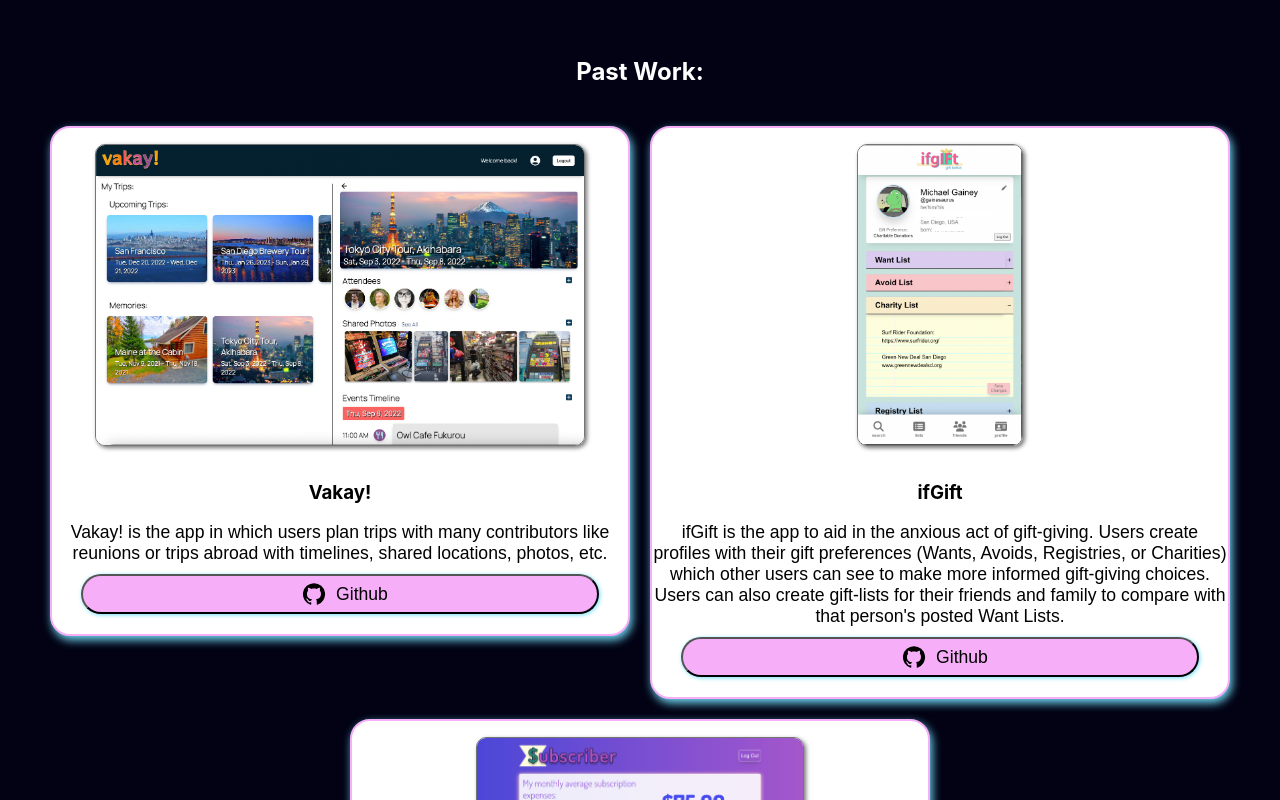
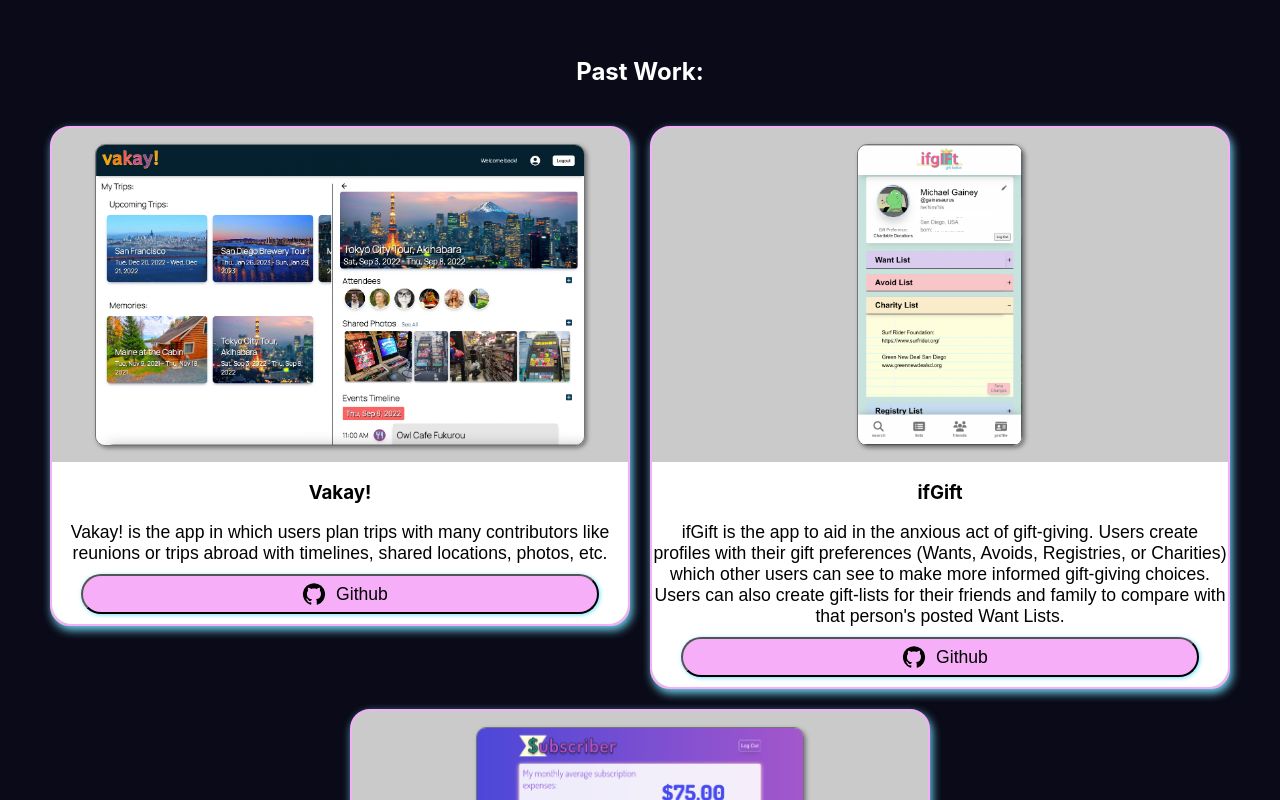
Before and after one commit to gainesaurus/portfolio, a React (Create React App) app: page / in a window 1280 px wide. Shown: the part 700-1500 px from the top of the page. Built offline with nearby package versions, Linux system fonts and the light colour scheme.

Commit message:
update project list styling

```diff
--- a/src/Components/Navbar.module.css
+++ b/src/Components/Navbar.module.css
@@ -6,7 +6,7 @@
   align-items: center;
   border-bottom: 1px solid var(--nav);
   box-shadow: 0 1px 4px var(--nav);
-  background-color: #020214;
+  background-color: #0a0a18;
   color: white;
   margin: 0;
   padding: 0;
--- a/src/Components/ProjectList.module.css
+++ b/src/Components/ProjectList.module.css
@@ -27,7 +27,7 @@
   flex-direction: column;
   justify-content: flex-start;
   align-items: center;
-  background-color: white;
+  background-color: #cacaca;
   color: black;
   border: 2px solid var(--projects);
   border-radius: 20px;
@@ -35,7 +35,7 @@
   width: 45%;
   height: fit-content;
   margin: 0 10px 20px 10px;
-  padding: 0 0 10px 0;
+  /* padding: 0 0 10px 0; */
 }
 
 .uiImage {
@@ -53,6 +53,8 @@
   flex-direction: column;
   justify-content: center;
   align-items: center;
+  background-color: white;
+  border-radius: 0 0 20px 20px;
 }
 
 .gitButton {
--- a/src/index.css
+++ b/src/index.css
@@ -14,7 +14,7 @@ body {
   margin: 0;
   width: 100vw;
   box-sizing: border-box;
-  background-color: #020214;
+  background-color: #0a0a18;
   font-family: -apple-system, BlinkMacSystemFont, 'Segoe UI', 'Roboto', 'Oxygen',
     'Ubuntu', 'Cantarell', 'Fira Sans', 'Droid Sans', 'Helvetica Neue',
     sans-serif;
```
